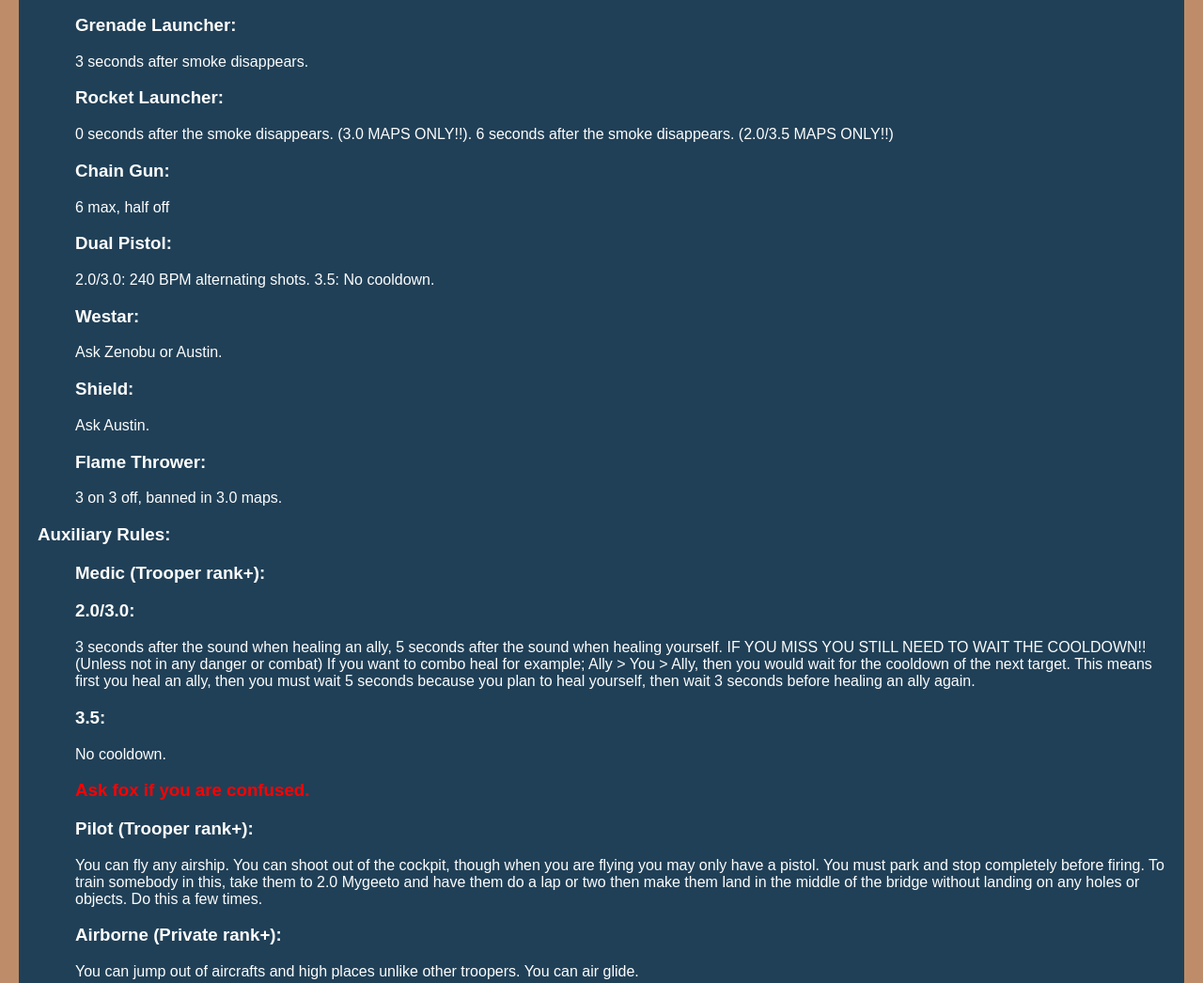
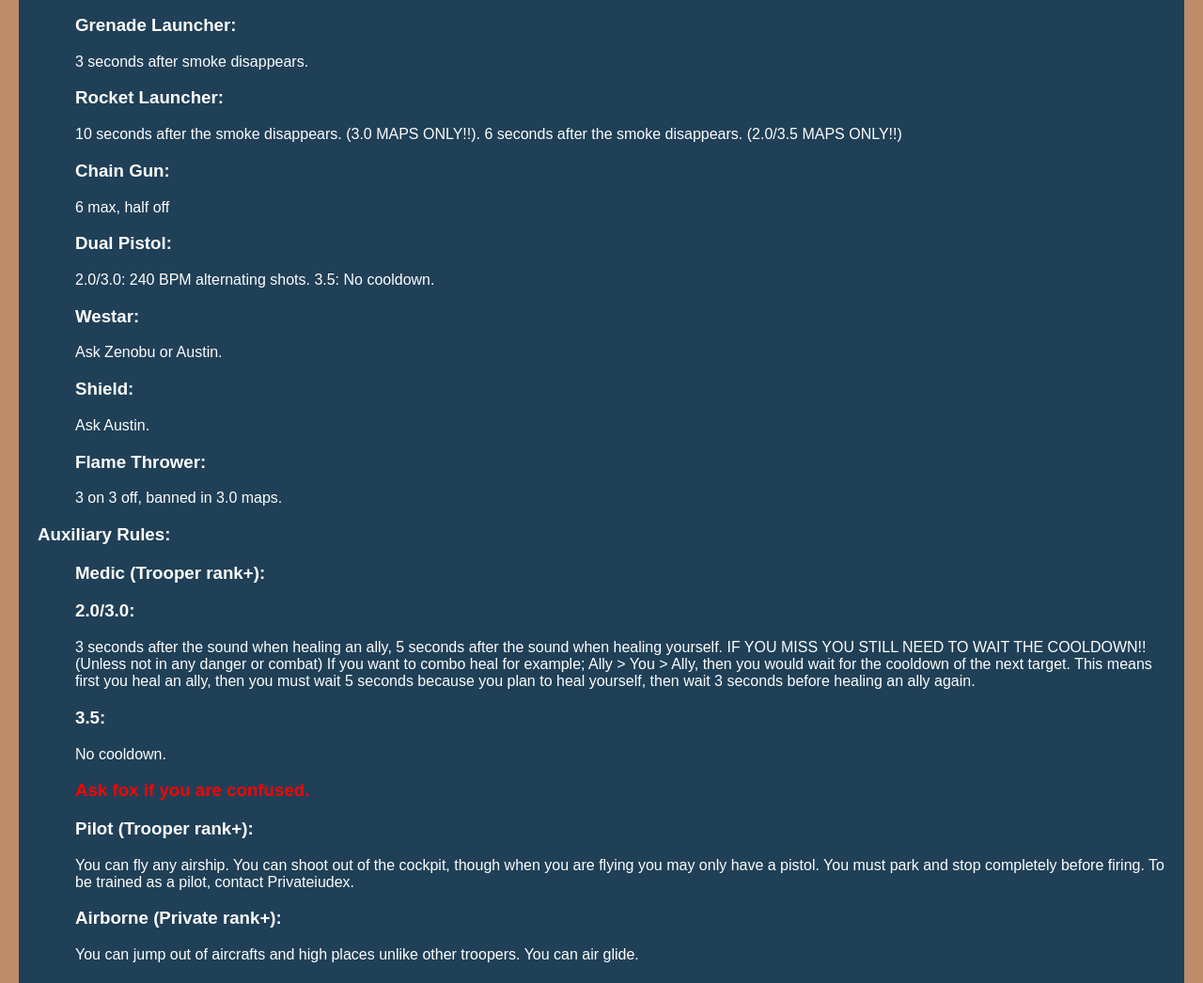
Before and after one commit to CallMeDutch2141/87th-Campaign, a plain HTML site: page ncoGuide.html in a window 1280 px wide. Shown: the part 3780-4826 px from the top of the page at 94% size. Drawn offline with Linux system fonts and the light colour scheme.

Commit message:
Fixed rocket cooldown typo and updated pilot description

```diff
--- a/ncoGuide.html
+++ b/ncoGuide.html
@@ -265,7 +265,7 @@
             </li>
             <li>
                 <h3>Rocket Launcher:</h3>
-                <p>0 seconds after the smoke disappears. (3.0 MAPS ONLY!!). 6 seconds after the smoke disappears.
+                <p>10 seconds after the smoke disappears. (3.0 MAPS ONLY!!). 6 seconds after the smoke disappears.
                     (2.0/3.5 MAPS ONLY!!)</p>
             </li>
             <li>
@@ -306,9 +306,8 @@
             <li>
                 <h3>Pilot (Trooper rank+):</h3>
                 <p>You can fly any airship. You can shoot out of the cockpit, though when you are flying you may only
-                    have a pistol. You must park and stop completely before firing. To train somebody in this, take them
-                    to 2.0 Mygeeto and have them do a lap or two then make them land in the middle of the bridge without
-                    landing on any holes or objects. Do this a few times.</p>
+                    have a pistol. You must park and stop completely before firing. To be trained as a pilot, contact
+                    Privateiudex.</p>
             </li>
             <li>
                 <h3>Airborne (Private rank+):</h3>
```
Also changed, not shown: log.html (+2 -1 lines).
